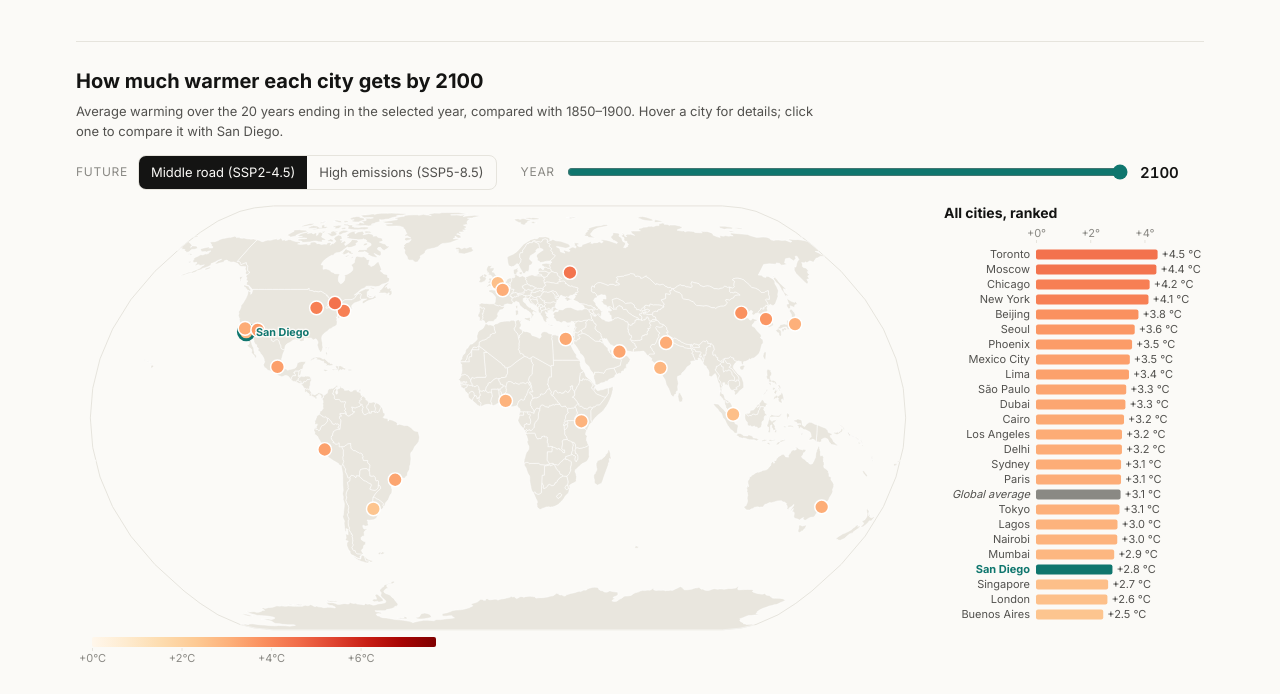
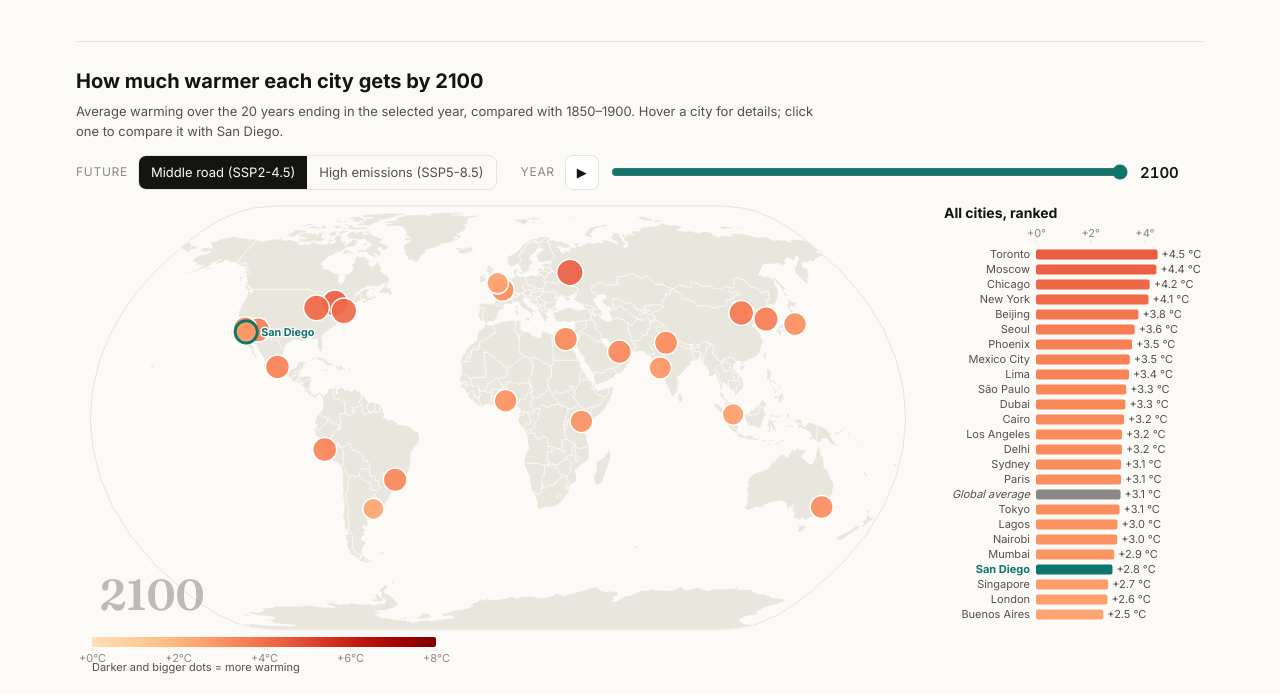
Before and after one commit to Dilrajg04/finalproject_dsc106, a plain HTML site: page index.html in a window 1280 px wide. Shown: the part 258-952 px from the top of the page. Drawn offline with nearby package versions, Linux system fonts and the light colour scheme.

Commit message:
Update UI elements

```diff
--- a/index.html
+++ b/index.html
@@ -34,6 +34,7 @@
       </div>
       <div class="ctrl grow">
         <span class="ctrl-label">Year</span>
+        <button id="play" class="icon-btn" aria-label="Play">&#9654;</button>
         <input id="year" type="range" min="1900" max="2100" step="1" value="2100" aria-label="Year">
         <output id="year-out">2100</output>
       </div>
--- a/main.js
+++ b/main.js
@@ -72,13 +72,17 @@ function init(data, world) {
 
   const allW = [];
   for (const c of realCities) for (const s of ["ssp245", "ssp585"]) allW.push(warming(c, s, 2100));
-  const color = d3.scaleSequential(d3.interpolateOrRd).domain([0, Math.max(2, d3.max(allW))]).clamp(true);
+  const maxW = Math.ceil(Math.max(2, d3.max(allW)));
+  // start the ramp at a visible orange so cool years aren't white-on-white
+  const color = d3.scaleSequential((t) => d3.interpolateOrRd(0.18 + 0.82 * t)).domain([0, maxW]).clamp(true);
+  // size repeats the warming so changes over time are easy to see
+  const radius = d3.scaleSqrt().domain([0, maxW]).range([3, 17]).clamp(true);
 
+  const yearLabel = mapSvg.append("text").attr("class", "map-year").attr("x", 24).attr("y", MH - 24);
   const dotsG = mapSvg.append("g");
   const labelsG = mapSvg.append("g");
   const dots = dotsG.selectAll("circle").data(realCities, (d) => d.name).join("circle")
     .attr("class", (d) => "city-dot" + (d.name === SD ? " sd" : ""))
-    .attr("r", (d) => (d.name === SD ? 8 : 7))
     .attr("cx", (d) => projection([d.lon, d.lat])[0])
     .attr("cy", (d) => projection([d.lon, d.lat])[1])
     .on("pointermove", (event, d) => {
@@ -99,7 +103,7 @@ function init(data, world) {
     .text((d) => d.name);
 
   // legend
-  const legendSvg = d3.select("#legend").append("svg").attr("viewBox", [0, 0, 380, 40]);
+  const legendSvg = d3.select("#legend").append("svg").attr("viewBox", [0, 0, 380, 44]);
   (function drawLegend() {
     const x = d3.scaleLinear().domain(color.domain()).range([16, 360]);
     const grad = legendSvg.append("defs").append("linearGradient").attr("id", "lg");
@@ -108,6 +112,7 @@ function init(data, world) {
     legendSvg.append("g").attr("class", "axis").attr("transform", "translate(0,15)")
       .call(d3.axisBottom(x).ticks(5).tickSize(3).tickFormat((v) => "+" + v + "°C"))
       .call((g) => g.select(".domain").remove());
+    legendSvg.append("text").attr("class", "lbl").attr("x", 16).attr("y", 38).text("Darker and bigger dots = more warming");
   })();
 
   // ================= RANKING =================
@@ -144,7 +149,13 @@ function init(data, world) {
   }
 
   function updateMap() {
-    dots.transition().duration(300).attr("fill", (d) => color(warming(d, state.scen, state.year)));
+    dots.sort((a, b) => warming(b, state.scen, state.year) - warming(a, state.scen, state.year))  // small dots on top
+      .transition().duration(250)
+      .attr("fill", (d) => color(warming(d, state.scen, state.year)))
+      .attr("r", (d) => radius(warming(d, state.scen, state.year)));
+    labels.transition().duration(250)
+      .attr("x", (d) => projection([d.lon, d.lat])[0] + radius(warming(d, state.scen, state.year)) + 4);
+    yearLabel.text(state.year);
     dots.classed("sel", (d) => d.name === state.city);
     labels.classed("sel", (d) => d.name === state.city)
       .style("display", (d) => (d.name === SD || d.name === state.city ? null : "none"));
@@ -260,7 +271,20 @@ function init(data, world) {
     d3.selectAll(".seg button").attr("aria-checked", function () { return this.dataset.scen === state.scen; });
     updateHook(); updateMap(); drawLines();
   });
-  d3.select("#year").on("input", function () { state.year = +this.value; updateMap(); });
+  let timer = null;
+  const stop = () => { if (timer) { timer.stop(); timer = null; } d3.select("#play").html("&#9654;").attr("aria-label", "Play"); };
+  d3.select("#year").on("input", function () { stop(); state.year = +this.value; updateMap(); });
+  d3.select("#play").on("click", () => {
+    if (timer) return stop();
+    if (state.year >= 2100) state.year = 1950;
+    d3.select("#play").html("&#10074;&#10074;").attr("aria-label", "Pause");
+    timer = d3.interval(() => {
+      state.year = Math.min(2100, state.year + 2);
+      d3.select("#year").property("value", state.year);
+      updateMap();
+      if (state.year >= 2100) stop();
+    }, 120);
+  });
 
   updateHook();
   updateMap();
--- a/style.css
+++ b/style.css
@@ -63,7 +63,9 @@ button:focus-visible, input:focus-visible, select:focus-visible { outline: 2px s
 .chart svg { display: block; width: 100%; height: auto; overflow: visible; }
 .land { fill: var(--land); stroke: var(--land-edge); stroke-width: .5; }
 .sphere { fill: none; stroke: var(--rule); }
-.city-dot { stroke: var(--panel); stroke-width: 1.5; cursor: pointer; }
+.city-dot { stroke: var(--panel); stroke-width: 1.5; cursor: pointer; fill-opacity: .92; }
+.map-year { font-family: Fraunces, Georgia, serif; font-size: 44px; fill: var(--ink-3); opacity: .55; pointer-events: none; }
+.icon-btn { font: inherit; font-size: 13px; width: 34px; padding: 6px 0; cursor: pointer; border: 1px solid var(--rule); background: var(--panel); color: var(--ink); border-radius: 8px; }
 .city-dot.sd { stroke: var(--sd); stroke-width: 3; }
 .city-dot.sel { stroke: var(--city); stroke-width: 3; }
 .city-label { font-size: 11px; fill: var(--ink-2); pointer-events: none; paint-order: stroke; stroke: var(--bg); stroke-width: 3px; }
```
